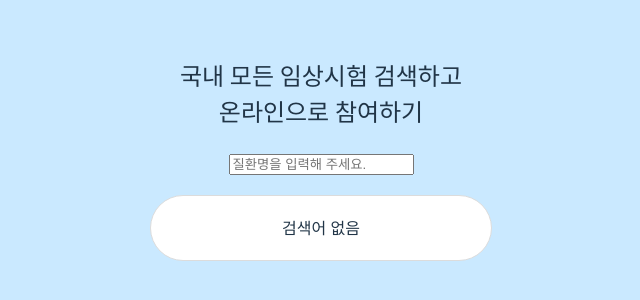
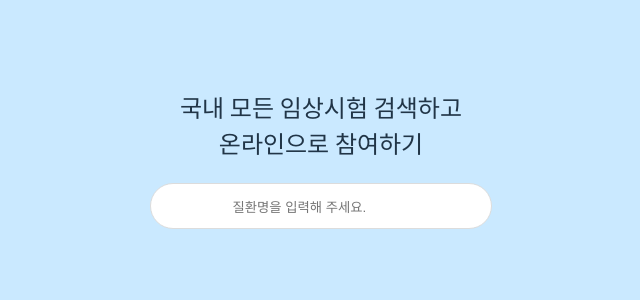
Before and after one commit to eatdrink0507/autocomplete-search, a React (Vite) app: page / in a window 1280 px wide. Shown: the part 250-550 px from the top of the page, without its empty margins (319-959 px from the left). Built offline with nearby package versions, Linux system fonts and the light colour scheme.

Commit message:
Feat : Input에서 api 호출 로직 추가

```diff
--- a/src/InputComponent/index.tsx
+++ b/src/InputComponent/index.tsx
@@ -1,15 +1,51 @@
 import { useState } from "react";
 import { AutoComplete } from "../AutoComplete";
+import { CacheAPI } from "../getCache";
+import styles from "./InputComponent.module.css";
 
 export const InputComponent = () => {
   const [searchValue, setSearchValue] = useState<string>("");
+  const [recommend, setRecommend] = useState<any>();
+  const [view, setView] = useState(false);
+
+  const processChanges = debounce(async () => {
+    const keyword = searchValue;
+    const isCachethere = await CacheAPI.getCache(keyword[0]);
+    if (isCachethere === "nothing" && keyword.length === 1) {
+      CacheAPI.createCache(keyword[0]);
+    } else {
+      setRecommend(isCachethere);
+    }
+  });
+
   return (
-    <div>
-      <input
-        placeholder="질환명을 입력해 주세요."
-        onChange={(e) => setSearchValue(e.target.value)}
-      ></input>
-      <AutoComplete searchValue={searchValue} />
-    </div>
+    <>
+      <div className={styles.Div}>
+        <input
+          onFocus={() => setView(true)}
+          onBlur={() => setView(false)}
+          placeholder="질환명을 입력해 주세요."
+          onKeyUp={() => processChanges()}
+          onChange={(e) => {
+            setSearchValue(e.target.value);
+          }}
+        ></input>
+      </div>
+      {view && (
+        <AutoComplete
+          recommend={searchValue.length && recommend}
+          searchValue={searchValue}
+        />
+      )}
+    </>
   );
 };
+function debounce(func: { (): void; apply?: any }, timeout = 700) {
+  let timer: string | number | NodeJS.Timeout | undefined;
+  return (...args: any) => {
+    clearTimeout(timer);
+    timer = setTimeout(() => {
+      func.apply(args);
+    }, timeout);
+  };
+}
```
